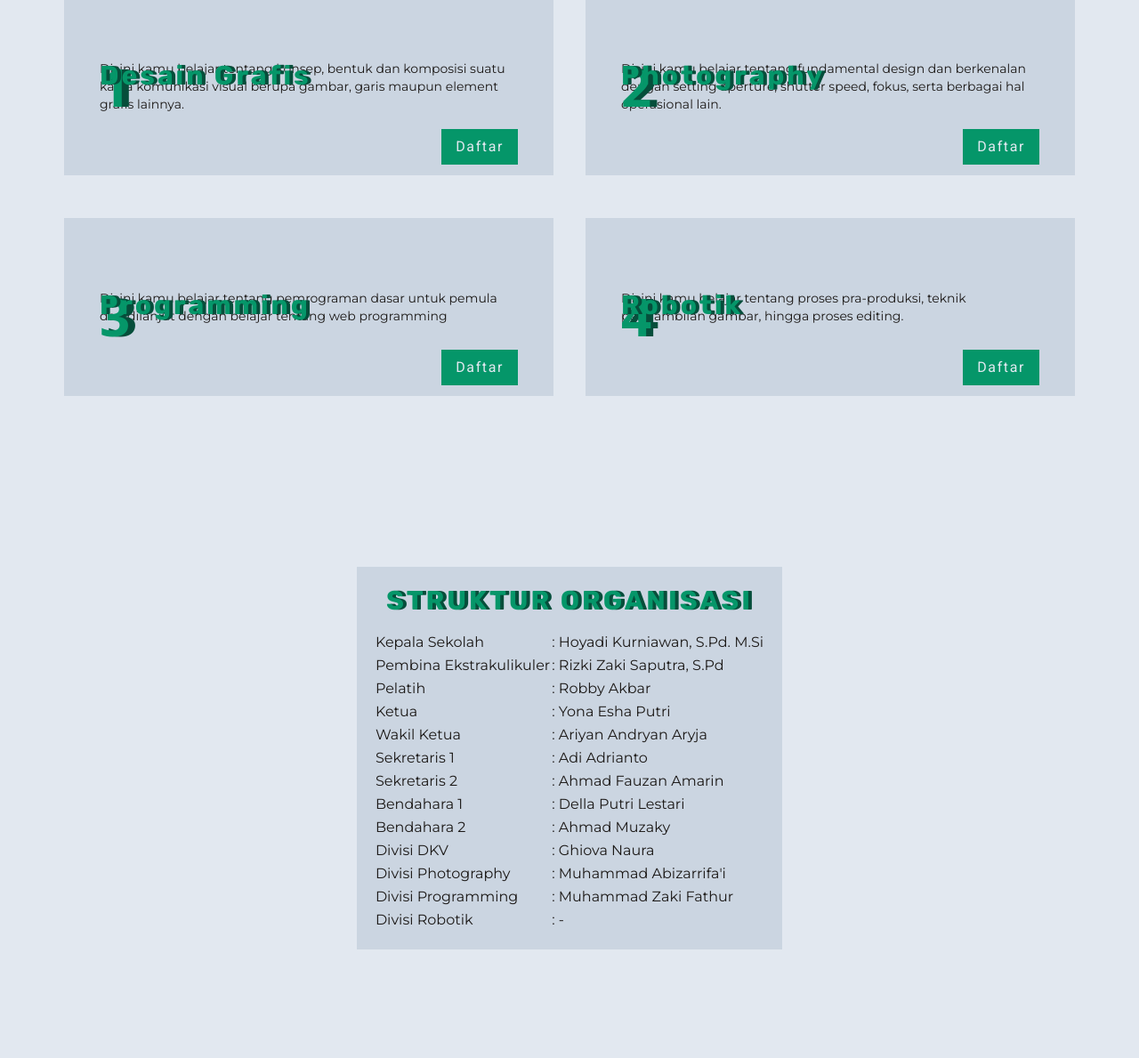
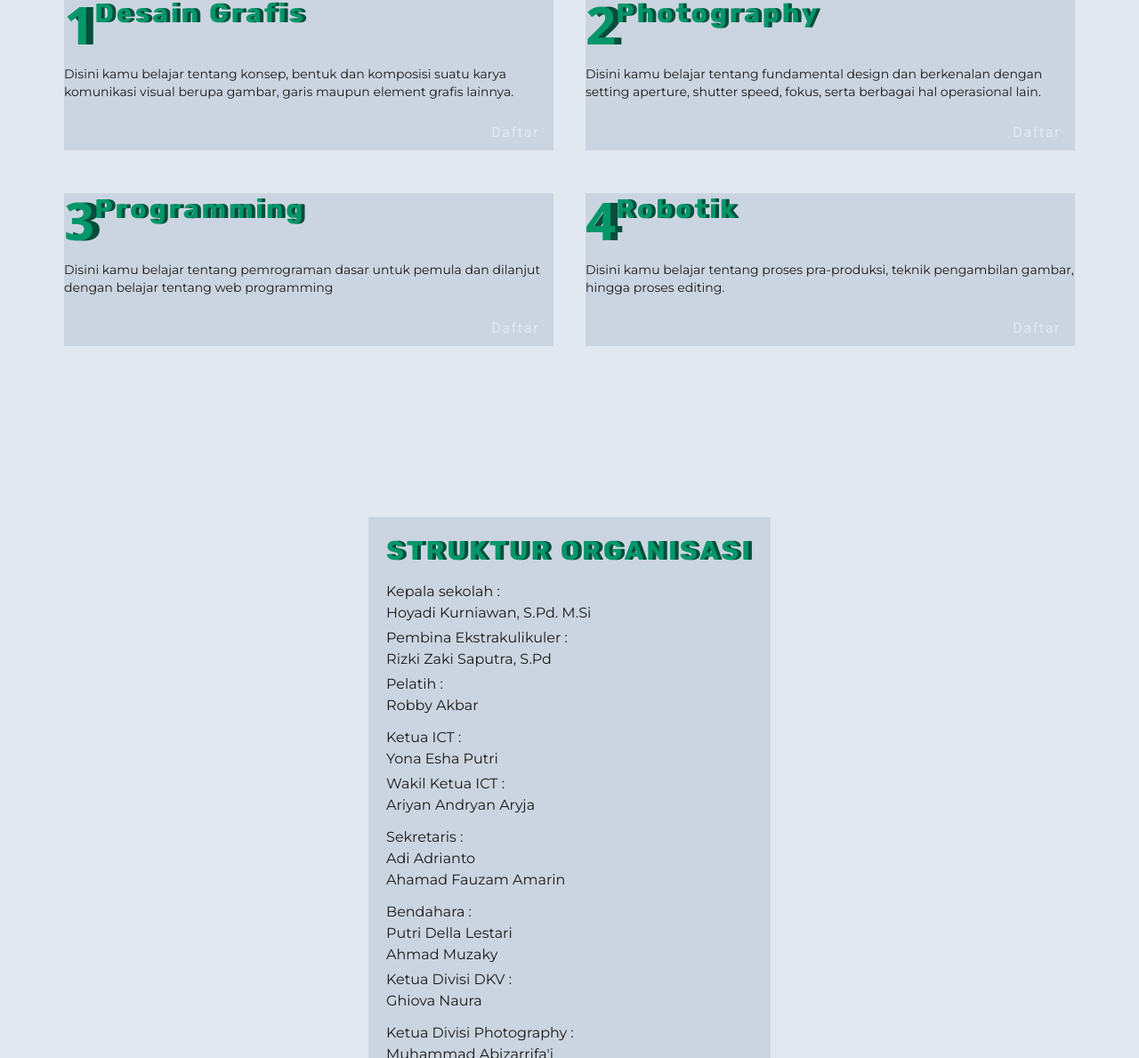
Before and after one commit to DzikriAlan/ICT---Web-Profile, a website: page about.html in a window 1280 px wide. Shown: the part 815-2004 px from the top of the page at 89% size. Drawn offline with nearby package versions, Linux system fonts and the light colour scheme; a web font is replaced by a local one.

Commit message:
memperbaiki element colapse

```diff
--- a/about.html
+++ b/about.html
@@ -89,7 +89,7 @@
     <section id="home" class="pb-32 pt-48">
         <div class="container">
             <div class="px-5 lg:px-14 lg:flex lg:flex-wrap lg:flex-row-reverse">
-                <div class="lg:w-1/2 lg:pl-10">
+                <div class="lg:w-1/2 lg:p-4">
                     <div class="text-3xl font-rubik text-slateTua dark:text-slateMuda font-extrabold">About ICT</div>
                     <div class="pb-28">
                         <p class="text-sm text-slateTua dark:text-slateMuda pt-4 font-montserrat leading-6">
@@ -104,12 +104,13 @@
                     <div
                         class="relative flex justify-center w-full h-[340px]  pt-4 bg-slateParuhbaya dark:bg-neutralMuda ">
                         <img class="absolute -top-20 sm:scale-110" src="dist/img/vr-removebgg.png" alt="">
-                        <div class="absolute bottom-0 w-[90%] sm:w-[80%] h-[60px] flex justify-center">
+                        <div
+                            class="  absolute -bottom-[21px] sm:-bottom-[50px] w-[300px] sm:w-[400px] flex flex-col justify-center">
                             <span
-                                class="absolute -top-[30px] left-7 sm:left-12 inline-block px-5 py-2 font-rubik text-4xl sm:text-5xl font-bold bg-slateMuda dark:bg-neutralTua text-slateTua dark:text-slateMuda md:left-14 md:-top-[40px] lg:-top-[20px] lg:left-5 xl:left-7 xl:-top-[30px]">Miss</span>
-                            <div
-                                class="absolute left-20 sm:left-20 -bottom-[17px] px-4 py-2 font-rubik text-3xl sm:text-4xl md:-bottom-[10px] md:left-32  lg:-bottom-[30px] lg:left-16 xl:left-22 font-bold bg-slateMuda dark:bg-neutralTua text-emerald dark:text-emerald">
-                                The Futures</div>
+                                class=" inline-block w-[50%] px-2 py-2 font-rubik text-5xl sm:text-6xl font-bold bg-slateMuda dark:bg-neutralTua text-slateTua dark:text-slateMuda">Miss</span>
+                            <span
+                                class=" px-2 py-2 self-end ml-10 font-rubik text-4xl sm:text-5xl font-bold bg-slateMuda dark:bg-neutralTua text-emerald dark:text-emerald">
+                                The Futures</span>
                         </div>
                     </div>
                 </div>
@@ -141,96 +142,88 @@
                     mu di bidang technology</div>
                 <div class="lg:flex lg:justify-between">
                     <div
-                        class="relative mb-12 pl-10 flex justify-self-center flex-col justify-center w-full lg:w-[420px] xl:w-[550px] h-[200px]  pt-4 bg-slateParuhbaya dark:bg-neutralMuda ">
-                        <div>
+                        class="mb-12 p-4 flex flex-col w-full lg:w-[420px] xl:w-[550px] bg-slateParuhbaya dark:bg-neutralMuda ">
+                        <div class="flex pb-4">
                             <h1
-                                class="absolute -top-[25px] left-[10px] text-6xl sm:text-7xl font-bold text-emerald dark:text-slateMuda number-card-shadow dark:number-card-shadow-dark">
+                                class=" text-6xl sm:text-7xl font-bold  text-emerald dark:text-slateMuda number-card-shadow dark:number-card-shadow-dark">
                                 1</h1>
-                        </div>
-                        <div>
                             <h1
-                                class="absolute top-[4px] left-[60px] sm:left-[70px]  text-3xl sm:text-4xl font-bold text-emerald dark:text-slateMuda font-rubik tracking-widest name-card-shadow dark:name-card-shadow-dark">
+                                class="  ml-3 text-3xl sm:text-4xl flex items-end font-bold text-emerald dark:text-slateMuda font-rubik tracking-widest name-card-shadow dark:name-card-shadow-dark">
                                 Desain Grafis
                             </h1>
                         </div>
-                        <p class="w-[90%] font-montserrat text-sm text-slateTua dark:text-slateMuda pb-4">
+                        <p class=" font-montserrat text-sm text-slateTua dark:text-slateMuda pb-4">
                             Disini kamu belajar
                             tentang konsep, bentuk
                             dan
                             komposisi
                             suatu karya komunikasi visual
                             berupa gambar, garis maupun element grafis lainnya.</p>
-                        <a href="contact.html"
-                            class="absolute p-2 bottom-3 right-10 bg-emerald dark:bg-emerald text-slateMuda dark:bg-text-slateMuda font-roboto tracking-widest px-4">
+                        <div class="flex justify-end"><a href="contact.hml"
+                                class="inline-block min-w-min py-2 dark:bg-emerald text-slateMuda dark:bg-text-slateMuda font-roboto tracking-widest px-4">
                                 Daftar
-                        </a>
+                            </a></div>
                     </div>
                     <div
-                        class="relative pl-10 mb-12 flex flex-col justify-center w-full lg:w-[420px] xl:w-[550px] h-[200px]  pt-4 bg-slateParuhbaya dark:bg-neutralMuda ">
-                        <div>
+                        class="p-4 mb-12 flex flex-col justify-center w-full lg:w-[420px] xl:w-[550px] bg-slateParuhbaya dark:bg-neutralMuda ">
+                        <div class="flex pb-4">
                             <h1
-                                class="absolute -top-[25px] left-[10px] text-6xl sm:text-7xl font-bold text-emerald dark:text-slateMuda number-card-shadow dark:number-card-shadow-dark">
+                                class=" text-6xl sm:text-7xl font-bold  text-emerald dark:text-slateMuda number-card-shadow dark:number-card-shadow-dark">
                                 2</h1>
-                        </div>
-                        <div>
                             <h1
-                                class="absolute top-[4px] left-[60px] sm:left-[70px]  text-3xl sm:text-4xl font-bold text-emerald dark:text-slateMuda font-rubik tracking-widest name-card-shadow dark:name-card-shadow-dark">
+                                class="  ml-3 text-3xl sm:text-4xl flex items-end font-bold text-emerald dark:text-slateMuda font-rubik tracking-widest name-card-shadow dark:name-card-shadow-dark">
                                 Photography
                             </h1>
                         </div>
-                        <p class="w-[90%] font-montserrat text-sm text-slateTua dark:text-slateMuda pb-4">
+                        <p class=" font-montserrat text-sm text-slateTua dark:text-slateMuda pb-4">
                             Disini kamu belajar tentang
                             fundamental design dan berkenalan dengan setting aperture, shutter
                             speed, fokus, serta berbagai hal operasional lain.</p>
-                        <a href="contact.html"
-                            class="absolute p-2 bottom-3 right-10 bg-emerald dark:bg-emerald text-slateMuda dark:bg-text-slateMuda font-roboto tracking-widest px-4">
+                        <div class="flex justify-end"><a href="contact.html"
+                                class="py-2 dark:bg-emerald text-slateMuda dark:bg-text-slateMuda font-roboto tracking-widest px-4">
                                 Daftar
-                        </a>
+                            </a></div>
                     </div>
                 </div>
                 <div class="lg:flex lg:justify-between">
                     <div
-                        class="relative pl-10 mb-16 flex flex-col justify-center w-full lg:w-[420px] xl:w-[550px] h-[200px]  pt-4 bg-slateParuhbaya dark:bg-neutralMuda ">
-                        <div>
+                        class="p-4 mb-16 flex flex-col justify-center w-full lg:w-[420px] xl:w-[550px] bg-slateParuhbaya dark:bg-neutralMuda ">
+                        <div class="flex pb-4">
                             <h1
-                                class="absolute -top-[25px] left-[10px] text-6xl sm:text-7xl font-bold text-emerald dark:text-slateMuda number-card-shadow dark:number-card-shadow-dark">
+                                class=" text-6xl sm:text-7xl font-bold  text-emerald dark:text-slateMuda number-card-shadow dark:number-card-shadow-dark">
                                 3</h1>
-                        </div>
-                        <div>
                             <h1
-                                class="absolute top-[4px] left-[60px] sm:left-[70px]  text-3xl sm:text-4xl font-bold text-emerald dark:text-slateMuda font-rubik tracking-widest name-card-shadow dark:name-card-shadow-dark">
+                                class="  ml-3 text-3xl sm:text-4xl flex items-end font-bold text-emerald dark:text-slateMuda font-rubik tracking-widest name-card-shadow dark:name-card-shadow-dark">
                                 Programming
                             </h1>
                         </div>
-                        <p class="w-[90%] font-montserrat text-sm text-slateTua dark:text-slateMuda pb-4">
+                        <p class=" font-montserrat text-sm text-slateTua dark:text-slateMuda pb-4">
                             Disini kamu belajar tentang
                             pemrograman dasar untuk pemula dan dilanjut dengan belajar tentang web programming</p>
-                        <a href="contact.html"
-                            class="absolute p-2 bottom-3 right-10 bg-emerald dark:bg-emerald text-slateMuda dark:bg-text-slateMuda font-roboto tracking-widest px-4">
+                        <div class="flex justify-end"><a href="contact.html"
+                                class="inline-block min-w-min py-2 dark:bg-emerald text-slateMuda dark:bg-text-slateMuda font-roboto tracking-widest px-4">
                                 Daftar
-                        </a>
+                            </a></div>
                     </div>
                     <div
-                        class="relative pl-10 mb-16 flex flex-col justify-center w-full lg:w-[420px] xl:w-[550px] h-[200px]  pt-4 bg-slateParuhbaya dark:bg-neutralMuda ">
-                        <div>
+                        class="p-4 mb-16 flex flex-col justify-center w-full lg:w-[420px] xl:w-[550px] bg-slateParuhbaya dark:bg-neutralMuda ">
+                        <div class="flex pb-4">
                             <h1
-                                class="absolute -top-[25px] left-[10px] text-6xl sm:text-7xl font-bold text-emerald dark:text-slateMuda number-card-shadow dark:number-card-shadow-dark">
+                                class=" text-6xl sm:text-7xl font-bold  text-emerald dark:text-slateMuda number-card-shadow dark:number-card-shadow-dark">
                                 4</h1>
-                        </div>
-                        <div>
                             <h1
-                                class="absolute top-[4px] left-[60px] sm:left-[70px]  text-3xl sm:text-4xl font-bold text-emerald dark:text-slateMuda font-rubik tracking-widest name-card-shadow dark:name-card-shadow-dark">
+                                class="  ml-3 text-3xl sm:text-4xl flex items-end font-bold text-emerald dark:text-slateMuda font-rubik tracking-widest name-card-shadow dark:name-card-shadow-dark">
                                 Robotik
                             </h1>
                         </div>
-                        <p class="w-[90%] font-montserrat text-sm text-slateTua dark:text-slateMuda pb-4">
+                        <p class=" font-montserrat text-sm text-slateTua dark:text-slateMuda pb-4">
                             Disini kamu belajar tentang proses pra-produksi, teknik pengambilan gambar, hingga
                             proses
                             editing.</p>
-                        <a href="contact.html"
-                            class="absolute p-2 bottom-3 right-10 bg-emerald dark:bg-emerald text-slateMuda dark:bg-text-slateMuda font-roboto tracking-widest px-4">
+                        <div class="flex justify-end"><a href="contact.html"
+                                class="inline-block min-w-min py-2 dark:bg-emerald text-slateMuda dark:bg-text-slateMuda font-roboto tracking-widest px-4">
                                 Daftar
-                        </a>
+                            </a></div>
                     </div>
                 </div>
             </div>
@@ -245,61 +238,53 @@
                     <h1
                         class="font-rubik text-3xl sm:text-4xl font-bold text-emerald dark:text-slateMuda tracking-widest struktur-organisasi-shadow dark:struktur-organisasi-shadow-dark pb-4 text-center">
                         STRUKTUR ORGANISASI</h1>
-                    <div class="max-w-max mx-auto">
-                        <table class="">
-                            <tr class="text-slateTua dark:text-slateMuda font-montserrat text-xs sm:text-sm">
-                                <td>Kepala Sekolah</td>
-                                <td>: Hoyadi Kurniawan, S.Pd. M.Si </td>
-                            </tr>
-                            <tr class="text-slateTua dark:text-slateMuda font-montserrat text-xs sm:text-sm">
-                                <td>Pembina Ekstrakulikuler</td>
-                                <td>: Rizki Zaki Saputra, S.Pd</td>
-                            </tr>
-                            <tr class="text-slateTua dark:text-slateMuda font-montserrat text-xs sm:text-sm">
-                                <td>Pelatih</td>
-                                <td>: Robby Akbar</td>
-                            </tr>
-                            <tr class="text-slateTua dark:text-slateMuda font-montserrat text-xs sm:text-sm">
-                                <td>Ketua</td>
-                                <td>: Yona Esha Putri</td>
-                            </tr>
-                            <tr class="text-slateTua dark:text-slateMuda font-montserrat text-xs sm:text-sm">
-                                <td>Wakil Ketua</td>
-                                <td>: Ariyan Andryan Aryja</td>
-                            </tr>
-                            <tr class="text-slateTua dark:text-slateMuda font-montserrat text-xs sm:text-sm">
-                                <td>Sekretaris 1</td>
-                                <td>: Adi Adrianto</td>
-                            </tr>
-                            <tr class="text-slateTua dark:text-slateMuda font-montserrat text-xs sm:text-sm">
-                                <td>Sekretaris 2</td>
-                                <td>: Ahmad Fauzan Amarin</td>
-                            </tr>
-                            <tr class="text-slateTua dark:text-slateMuda font-montserrat text-xs sm:text-sm">
-                                <td>Bendahara 1</td>
-                                <td>: Della Putri Lestari</td>
-                            </tr>
-                            <tr class="text-slateTua dark:text-slateMuda font-montserrat text-xs sm:text-sm">
-                                <td>Bendahara 2</td>
-                                <td>: Ahmad Muzaky</td>
-                            </tr>
-                            <tr class="text-slateTua dark:text-slateMuda font-montserrat text-xs sm:text-sm">
-                                <td>Divisi DKV</td>
-                                <td>: Ghiova Naura</td>
-                            </tr>
-                            <tr class="text-slateTua dark:text-slateMuda font-montserrat text-xs sm:text-sm">
-                                <td>Divisi Photography</td>
-                                <td>: Muhammad Abizarrifa'i</td>
-                            </tr>
-                            <tr class="text-slateTua dark:text-slateMuda font-montserrat text-xs sm:text-sm">
-                                <td>Divisi Programming</td>
-                                <td>: Muhammad Zaki Fathur</td>
-                            </tr>
-                            <tr class="text-slateTua dark:text-slateMuda font-montserrat text-xs sm:text-sm">
-                                <td>Divisi Robotik</td>
-                                <td>: -</td>
-                            </tr>
-                        </table>
+                    <div class="max-w-max">
+                        <ul class="pb-1 text-slateTua dark:text-slateMuda font-montserrat text-xs sm:text-sm">
+                            <li>Kepala sekolah :</li>
+                            <li class="list-disc list-inside">Hoyadi Kurniawan, S.Pd. M.Si</li>
+                        </ul>
+                        <ul class="pb-1 text-slateTua dark:text-slateMuda font-montserrat text-xs sm:text-sm">
+                            <li>Pembina Ekstrakulikuler :</li>
+                            <li class="list-disc list-inside">Rizki Zaki Saputra, S.Pd</li>
+                        </ul>
+                        <ul class="pb-3 text-slateTua dark:text-slateMuda font-montserrat text-xs sm:text-sm">
+                            <li>Pelatih : </li>
+                            <li class="list-disc list-inside">Robby Akbar</li>
+                        </ul>
+                        <ul class="pb-1 text-slateTua dark:text-slateMuda font-montserrat text-xs sm:text-sm">
+                            <li>Ketua ICT :</li>
+                            <li class="list-disc list-inside">Yona Esha Putri</li>
+                        </ul>
+                        <ul class="pb-3 text-slateTua dark:text-slateMuda font-montserrat text-xs sm:text-sm">
+                            <li>Wakil Ketua ICT :</li>
+                            <li class="list-disc list-inside">Ariyan Andryan Aryja</li>
+                        </ul>
+                        <ul class="pb-3 text-slateTua dark:text-slateMuda font-montserrat text-xs sm:text-sm">
+                            <li>Sekretaris : </li>
+                            <li class="list-disc list-inside">Adi Adrianto</li>
+                            <li class="list-disc list-inside">Ahamad Fauzam Amarin</li>
+                        </ul>
+                        <ul class="pb-1 text-slateTua dark:text-slateMuda font-montserrat text-xs sm:text-sm">
+                            <li>Bendahara : </li>
+                            <li class="list-disc list-inside">Putri Della Lestari</li>
+                            <li class="list-disc list-inside">Ahmad Muzaky</li>
+                        </ul>
+                        <ul class="pb-3 text-slateTua dark:text-slateMuda font-montserrat text-xs sm:text-sm">
+                            <li>Ketua Divisi DKV : </li>
+                            <li class="list-disc list-inside">Ghiova Naura</li>
+                        </ul>
+                        <ul class="pb-3 text-slateTua dark:text-slateMuda font-montserrat text-xs sm:text-sm">
+                            <li>Ketua Divisi Photography : </li>
+                            <li class="list-disc list-inside">Muhammad Abizarrifa'i</li>
+                        </ul>
+                        <ul class="pb-3 text-slateTua dark:text-slateMuda font-montserrat text-xs sm:text-sm">
+                            <li>Ketua Divisi Programming : </li>
+                            <li class="list-disc list-inside">Muhammad Zaki Fathur</li>
+                        </ul>
+                        <ul class="pb-3 text-slateTua dark:text-slateMuda font-montserrat text-xs sm:text-sm">
+                            <li>Ketua Divisi Robotik: </li>
+                            <li class="list-disc list-inside">-</li>
+                        </ul>
                     </div>
                 </div>
             </div>
@@ -316,7 +301,7 @@
                         <img src="dist/img/ict profile.jpg" class="w-full" alt="Logo Profile ICT">
                     </div>
                 </div>
-                <div class="lg:w-1/2 lg:pl-10">
+                <div class="lg:w-1/2 lg:p-4">
                     <div class="pt-4">
                         <h1
                             class="text-emerald dark:text-slateMuda font-rubik text-3xl sm:text-4xl font-bold logo-ict-shadow dark:logo-ict-shadow-dark tracking-widest">
@@ -361,16 +346,17 @@
                     </ul>
                 </div>
                 <div class="">
-                    <div class="text-3xl font-rubik text-slate-300 font-bold pb-3">Social</div>
-                    <ul class="flex">
+                    <div class="text-3xl font-rubik text-slate-300 font-bold pb-3">Social</div>-2 border-slate-100">
                     <li class="group pr-4"><a href="https://www.instagram.com/ictduacikbar" target="_blank"><i
-                                    class='bx bxl-instagram text-slate-300 text-3xl p-[5px] rounded-full transition-all duration-500 ease-in-out '></i></a>
+                                class='bx bxl-instagram text border-2 border-slate-100-slate-300 text-3xl p-[5px] -500 ease-in-out '></i></a>
                     </li>
-                        <li class="group pr-4"><a href="https://www.discord.com" target="_blank"><i
-                                    class='bx bxl-discord text-slate-300 text-3xl p-[5px] rounded-full transition-all duration-500 ease-in-out '></i></a>
+                    <li class="group pr-4"><a href="https://www.discord.com" target="_blank"><i class=border- ml-3'bx
+                                bxl-discord text-slate-300 text-3xl p-[5px] rounded-full transition-all duration-flex
+                                items-end 500 ease-in-out '></i></a>
                         </li>
                         <li class="group pr-4"><a href="https://www.youtube.com"><i
-                                    class='bx bxl-youtube text-slate-300 text-3xl p-[5px] rounded-full transition-all duration-500 ease-in-out '></i></a>
+                                    class=' bx bxl-youtube text-slate-300 text-3xl p-[5px] rounded-full transition-all
+                                duration-500 ease-in-out '></i></a>
                         </li>
                     </ul>
                 </div>
@@ -385,7 +371,7 @@
             <div class="w-full px-5 lg:px-14 flex justify-end">
                 <a id="to-Top" href="#home"
                     class="w-12 h-12 bg-emerald rounded-full hidden justify-center items-center">
-                    <i class='bx bx-up-arrow-alt text-slateMuda text-3xl'></i>
+                    <i class=' bx bx-up-arrow-alt text-slateMuda text-3xl'></i>
                         </a>
                 </div>
             </div>
```
Also changed, not shown: index.html (+9 -7 lines). Lines whose indentation alone changed are shown as unchanged.
